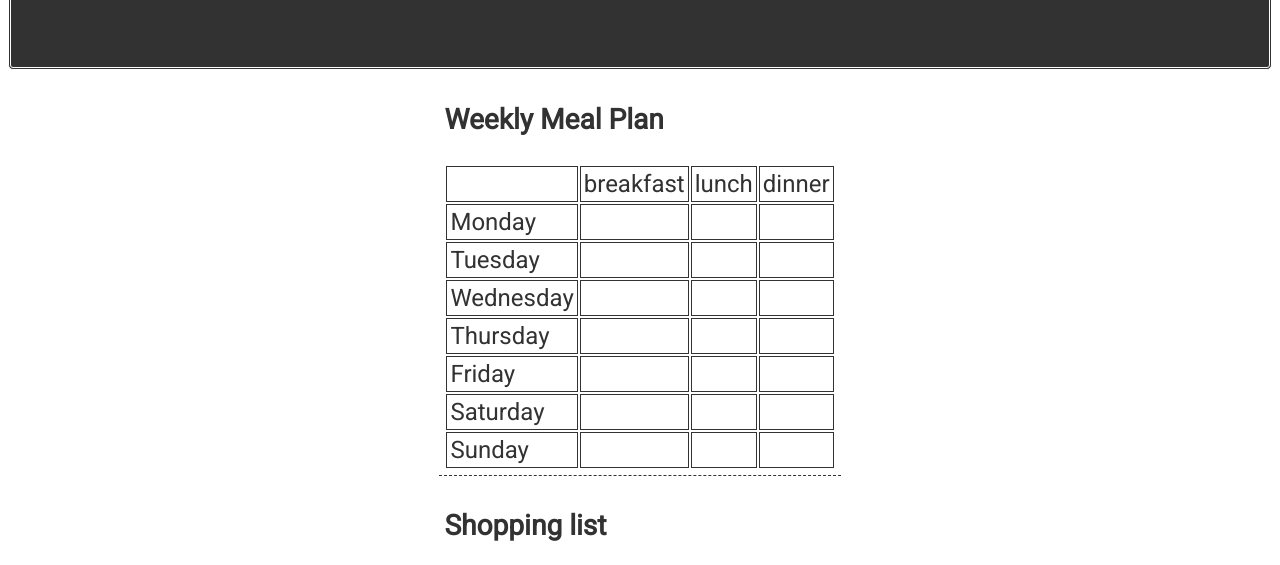
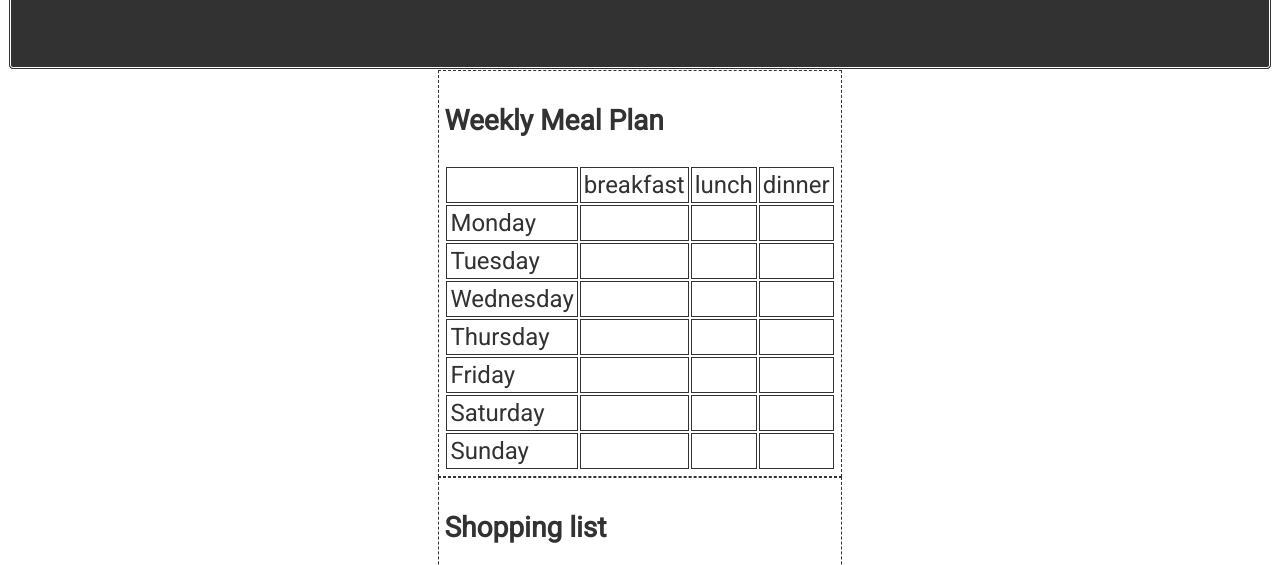
Before and after one commit to A-was-here/cocosworld, a plain HTML site: page index.html in a window 1280 px wide. Shown: the part 169-734 px from the top of the page. Drawn offline with Linux system fonts and the light colour scheme.

Commit message:
Update style.css

```diff
--- a/css/style.css
+++ b/css/style.css
@@ -3,7 +3,6 @@
 body {
   font-family: "Roboto", "Arial", sans-serif;
   color: rgb(50, 50, 50);
-
   -max-width: 800px;
   /**/
 }
@@ -23,7 +22,7 @@ h1 {
 }
 
 section {
-  border-bottom: 0.5px dashed;
+  border: 0.5px dashed;
   padding: 5px;
   font-size: 24px;
   align: center;
@@ -51,7 +50,15 @@ th, td {
 }
 
 /*
+.side {
+  position: fixed;
+}
 
+
+.wrap {
+  display: grid;
+  grid-template-columns: 1fr 1fr;
+}
 */
 
 .main {
```
